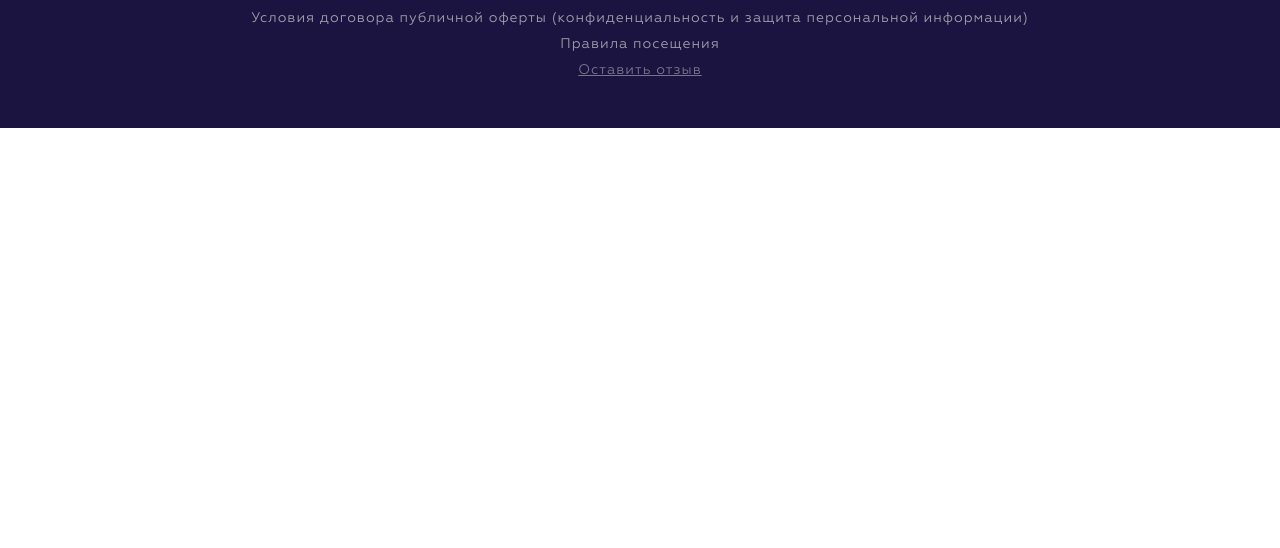
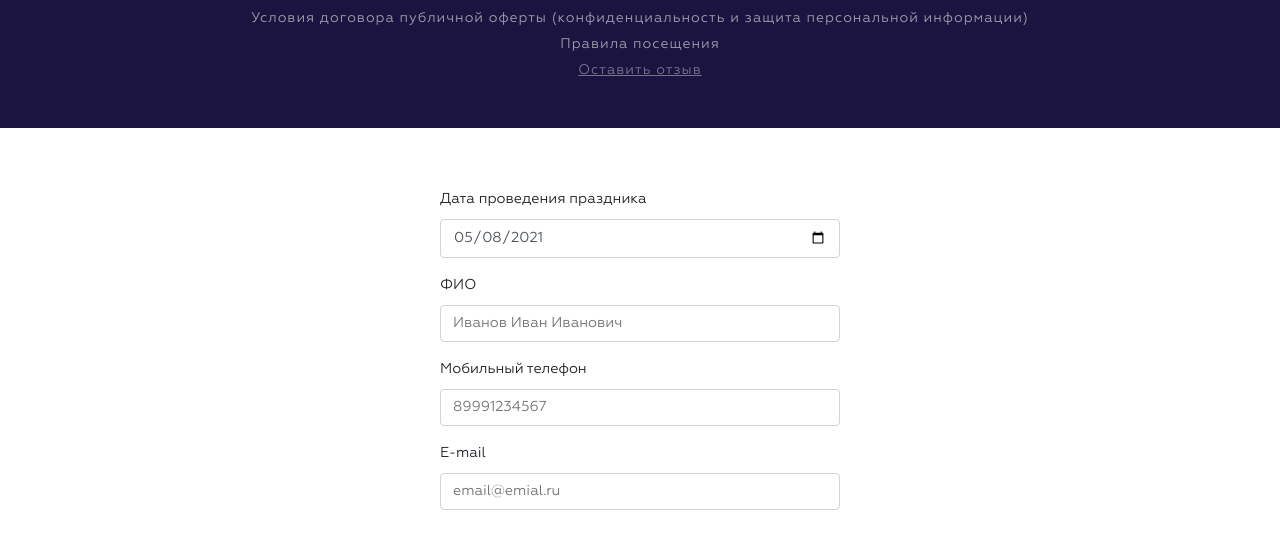
Before and after one commit to denis281542/megaland, a plain HTML site: page order.html in a window 1280 px wide. Shown: the part 4313-4861 px from the top of the page. Before the commit the page ends 4441 px from the top, so only its background shows below. Drawn offline with Linux system fonts and the light colour scheme; files whose address does not match are found by name.

Commit message:
modal + current date

```diff
--- a/assets/app.js
+++ b/assets/app.js
@@ -115,3 +115,9 @@ function showSlides(n) {
 
 let nextBtn = document.querySelector('.next-btn')
 let prevBtn = document.querySelector('.prev-btn')
+
+/* Order route */
+let orderBtn = document.getElementById('order')
+orderBtn.addEventListener('click', () => {
+  location.assign('/order.html')
+})
--- a/assets/order.js
+++ b/assets/order.js
@@ -23,3 +23,23 @@ function showItem() {
 }
 
 showBtn.addEventListener('click', showItem)
+
+/* Current date */
+let date = new Date()
+let dateInput = document.getElementById('date');
+
+function formatDate(date) {
+  let dd = date.getDate()
+  if (dd < 10) dd = '0' + dd
+
+  let MM = date.getMonth() + 1
+  if (MM < 10) MM = '0' + MM
+
+  let yyyy = date.getFullYear()
+  if (yyyy < 10) yyyy = '0' + yyyy
+
+  return yyyy + '-' + MM + '-' + dd
+}
+
+let currentDate = formatDate(date)
+dateInput.value = currentDate
--- a/assets/order.scss
+++ b/assets/order.scss
@@ -329,6 +329,7 @@ $table-text-color: #4d4c4c;
     background-color: $btn-options-color;
     padding: 22px 60px;
     margin-bottom: 75px;
+    opacity: 1;
   }
 }
 
@@ -437,6 +438,45 @@ $table-text-color: #4d4c4c;
     letter-spacing: 1px;
     color: #d6d6d6;
     font-size: 14px;
+  }
+}
+
+/* Modal */
+.modal {
+  &__form {
+    max-width: 400px;
+    width: 100%;
+    height: 366px;
+    margin: 60px auto;
+    // padding: 60px 280px;
+  }
+
+  &__field {
+    display: flex;
+    flex-direction: column;
+    margin-bottom: 16px;
+
+    label {
+      margin-bottom: 8px;
+      font-size: .9rem;
+      font-weight: 400;
+      line-height: 1.6;
+      color: #212529;
+      text-align: left;
+    }
+
+    input {
+      padding: .375rem .75rem;
+      font-size: .9rem;
+      font-weight: 400;
+      line-height: 1.6;
+      color: #495057;
+      background-color: #fff;
+      background-clip: padding-box;
+      border: 1px solid #ced4da;
+      border-radius: .25rem;
+      transition: border-color .15s ease-in-out,box-shadow .15s ease-in-out;
+    }
   }
 }
 
--- a/order.html
+++ b/order.html
@@ -408,6 +408,30 @@
     </div>
   </footer>
 
+  <div class="modal">
+    <form class="modal__form">
+      <div class="modal__field">
+        <label for="date">Дата проведения праздника</label>
+        <input
+          id="date"
+          type="date"
+        >
+      </div>
+      <div class="modal__field">
+        <label for="name">ФИО</label>
+        <input id="name" type="text" placeholder="Иванов Иван Иванович">
+      </div>
+      <div class="modal__field">
+        <label for="phone">Мобильный телефон</label>
+        <input id="phone" type="tel" placeholder="89991234567">
+      </div>
+      <div class="modal__field">
+        <label for="email">E-mail</label>
+        <input id="email" type="email" placeholder="email@emial.ru">
+      </div>
+    </form>
+  </div>
+
   <script src="/assets/order.js"></script>
 </body>
 </html>
```
Also changed, not shown: index.html (+2 -2 lines), assets/order.css, 1 other file.
